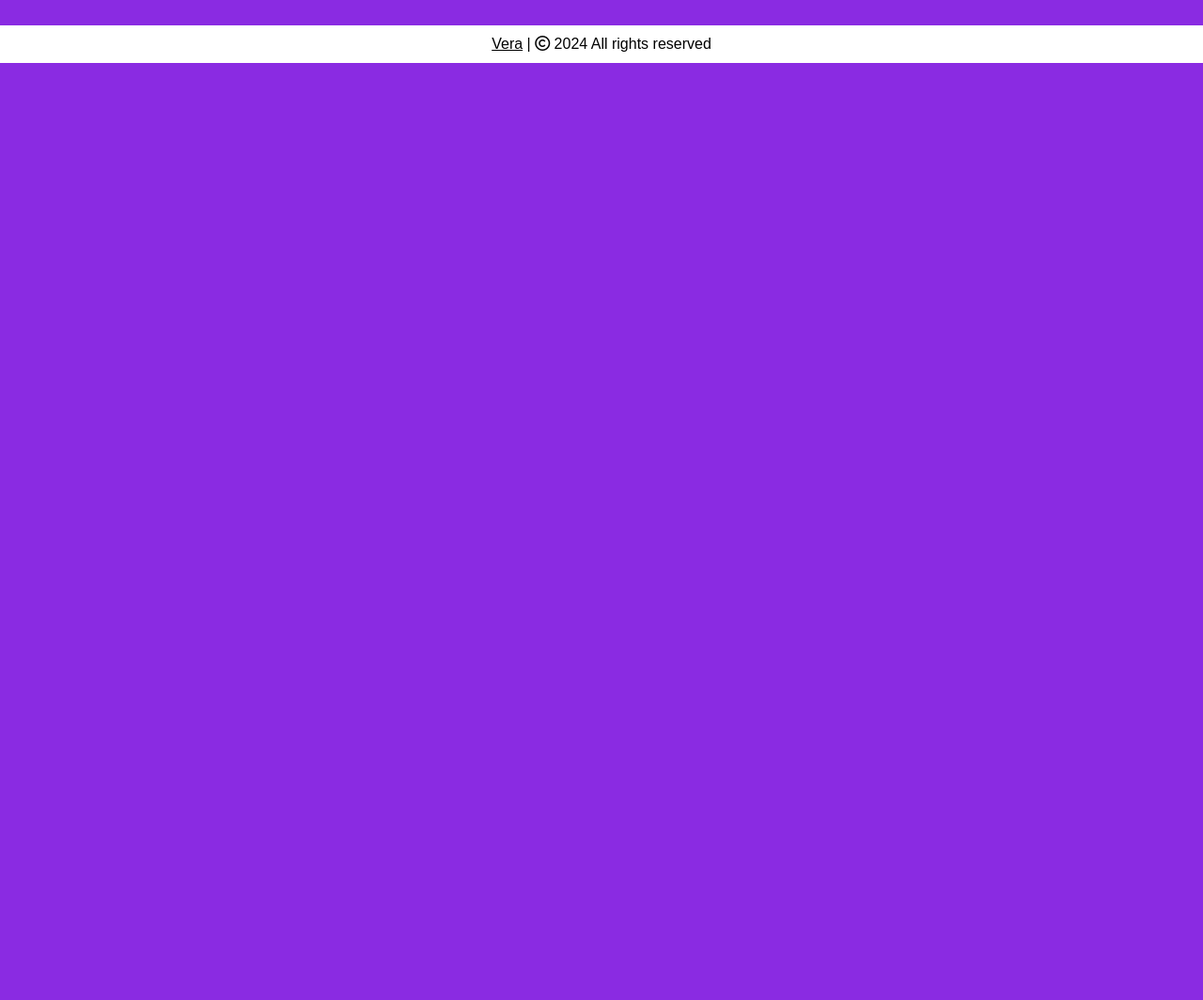
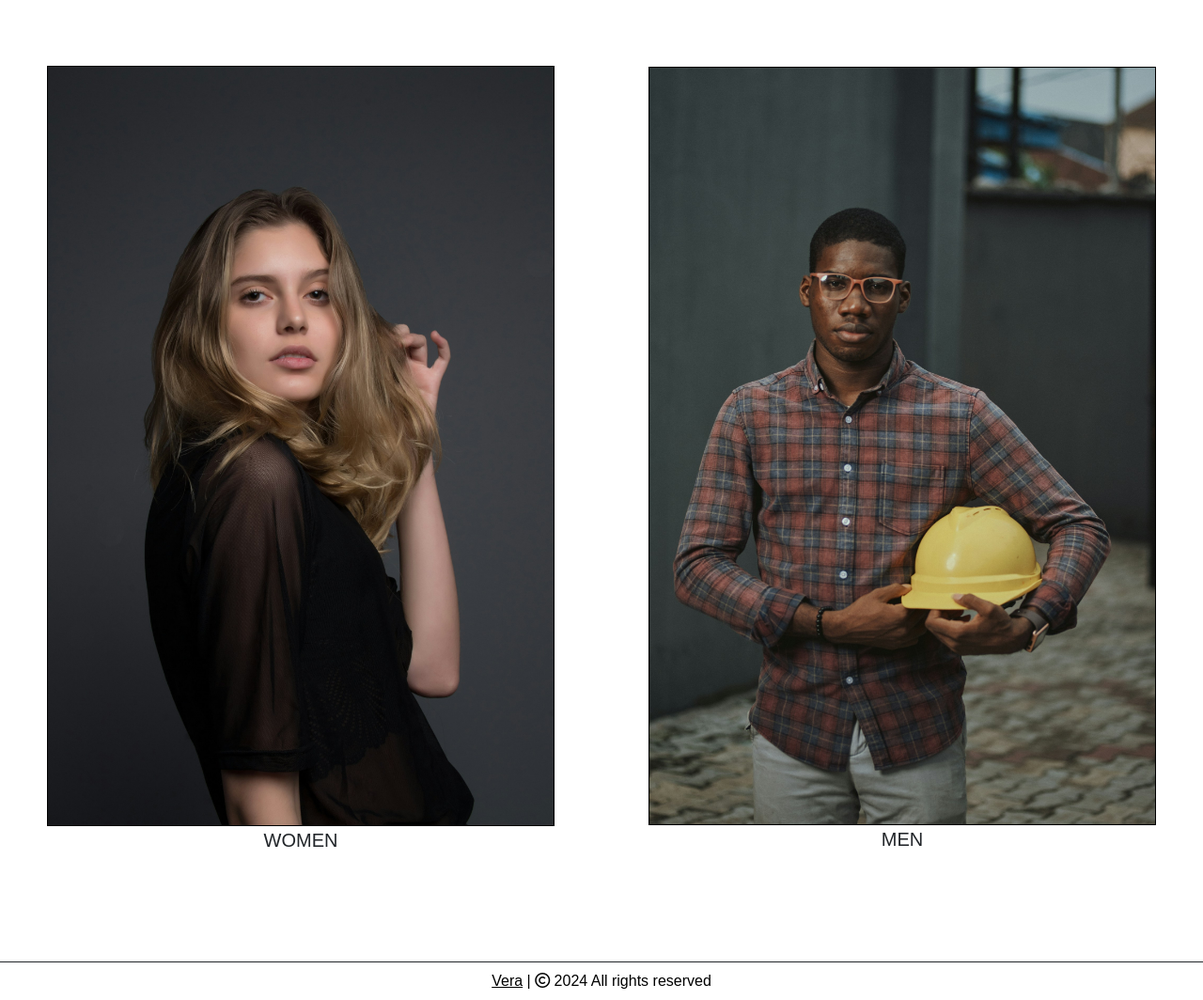
Before and after one commit to PatrykBal/ucd_pa_database_proj, a Flask app: page / in a window 1280 px wide. Shown: the part 898-1962 px from the top of the page at 94% size. Before the commit the page ends 965 px from the top, so only its background shows below. Run offline with Flask 3, Linux system fonts and the light colour scheme; some libraries are stand-ins or nearby versions.

Commit message:
populated section 1 of home page

```diff
--- a/static/css/styles.css
+++ b/static/css/styles.css
@@ -1,14 +1,16 @@
 * {
     padding: 0;
     margin: 0;
-    box-sizing: border-box;
     font-family: Arial, Helvetica, sans-serif;
 }
+
+/* HERO SECTION */
 
 .hero-container {
     width: 100%;
     height: 100vh;
     background-color: rbga(0,0,0,0.4);
+    box-sizing: border-box;
     display: flex;
     align-items: center;
     justify-content: center;
@@ -58,3 +60,58 @@
         height: auto;
     }
 }
+
+/* SECTION 1 */
+
+.section1 {
+    display: flex;
+    justify-content: center;
+    align-items: center;
+    margin: 40px 0;
+}
+
+.section1-imgs {
+    position: relative;
+    margin: 50px;
+    width: 550px;
+}
+
+.section1-imgs img {
+    display: block;
+    max-width: 100%;
+    height: auto;
+    border: 1px solid #000;
+    cursor: pointer;
+}
+
+.section1-imgs .description {
+    position: absolute;
+    top: 0;
+    left: 0;
+    width: 100%;
+    height: 100%;
+    background: rgba(0, 0, 0, 0.4);
+    opacity: 0;
+    transition: opacity 0.5s ease;
+    display: flex;
+    justify-content: center;
+    align-items: center;
+    color: white;
+    font-size: 1.5rem;
+    text-align: center;
+    text-transform: uppercase;
+}
+
+.description2 {
+    text-align: center;
+    font-size: 20px;
+    text-transform: uppercase;
+}
+
+.section1-imgs:hover .description {
+    opacity: 1;
+}
+
+.section1-imgs:hover {
+    cursor: pointer;
+}
--- a/templates/base.html
+++ b/templates/base.html
@@ -13,12 +13,12 @@
 
     <title>Vera | {% block title %} {% endblock %} </title>
 </head>
-<body style="background-color: blueviolet;">
+<body>
 
 
     <!-- NAV BAR -->
 
-    <nav class="navbar navbar-expand-lg" style="background-color: white;">
+    <nav class="navbar navbar-expand-lg border-bottom border-dark" style="background-color: white;">
       <div class="container-fluid">
           <button class="navbar-toggler" type="button" data-bs-toggle="collapse" data-bs-target="#navbarSupportedContent"
               aria-controls="navbarSupportedContent" aria-expanded="false" aria-label="Toggle navigation">
@@ -85,7 +85,7 @@
 
 {% endblock %}
 
-<footer class="container-fluid  text-center p-2 mt-5" style="background-color: #ffffff; color: #000000">
+<footer class="container-fluid  text-center p-2 mt-5 border-top border-dark" style="background-color: #ffffff; color: #000000">
   <a href="https://github.com/Frost-Codes" style="color: #000000;">Vera</a> | <span>
     <i class="fa-sharp fa-regular fa-copyright"></i></span> 2024 All rights reserved
 
--- a/templates/home.html
+++ b/templates/home.html
@@ -5,6 +5,7 @@
 
 {% block body %}
 
+<!-- HERO SECTION -->
 <div class="hero-container">
 
     <video autoplay loop muted plays-inline class="background-clip">
@@ -13,13 +14,37 @@
 
     <div class="content">
         <h1>Welcome to Vera</h1>
-        <a href="#">Start Shopping</a>
+        <a href="#men-women">Start Shopping</a>
 
     </div>
 
-
-
-
 </div>
 
+<!-- SECTION 1 -->
+
+<div class="section1" id="men-women">
+    <div class="section1-imgs">
+        <a target="#" href="#">
+        <img src="{{ url_for('static', filename='images/section1-female.jpg') }}" alt="woman modelling ">
+        </a>
+        <div class="description">
+            <p>Go to women's fashion</p>
+        </div>
+        <div class="description2">
+            <p>Women</p>
+        </div>
+    </div>
+
+    <div class="section1-imgs">
+        <a target="#" href="#">
+        <img src="{{ url_for('static', filename='images/section1-male.jpg') }}" alt="man modelling ">
+        </a>
+        <div class="description">
+            <p>Go to men's fashion</p>
+        </div>
+        <div class="description2">
+            <p>Men</p>
+        </div>
+    </div>
+</div>
 {% endblock %}
```
Also changed, not shown: static/images/section1-female.jpg (added), static/images/section1-male.jpg (added).
